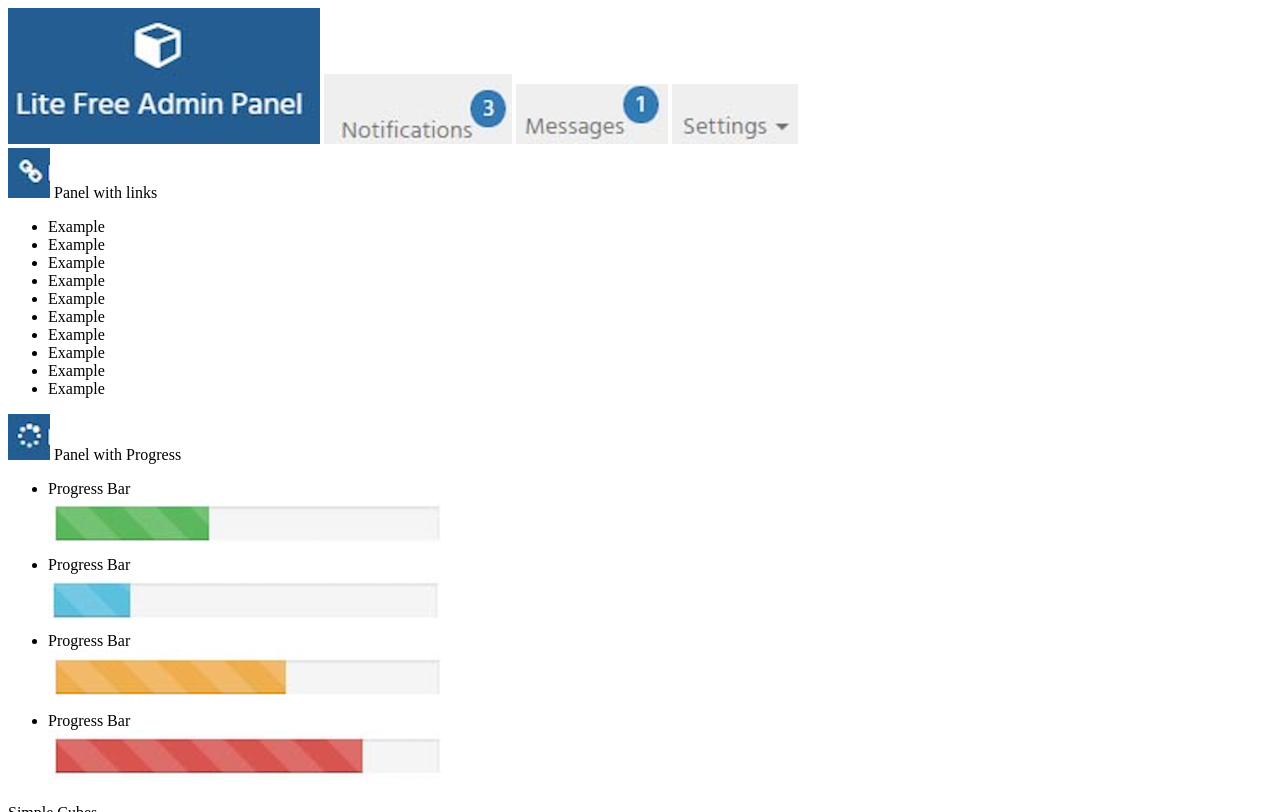
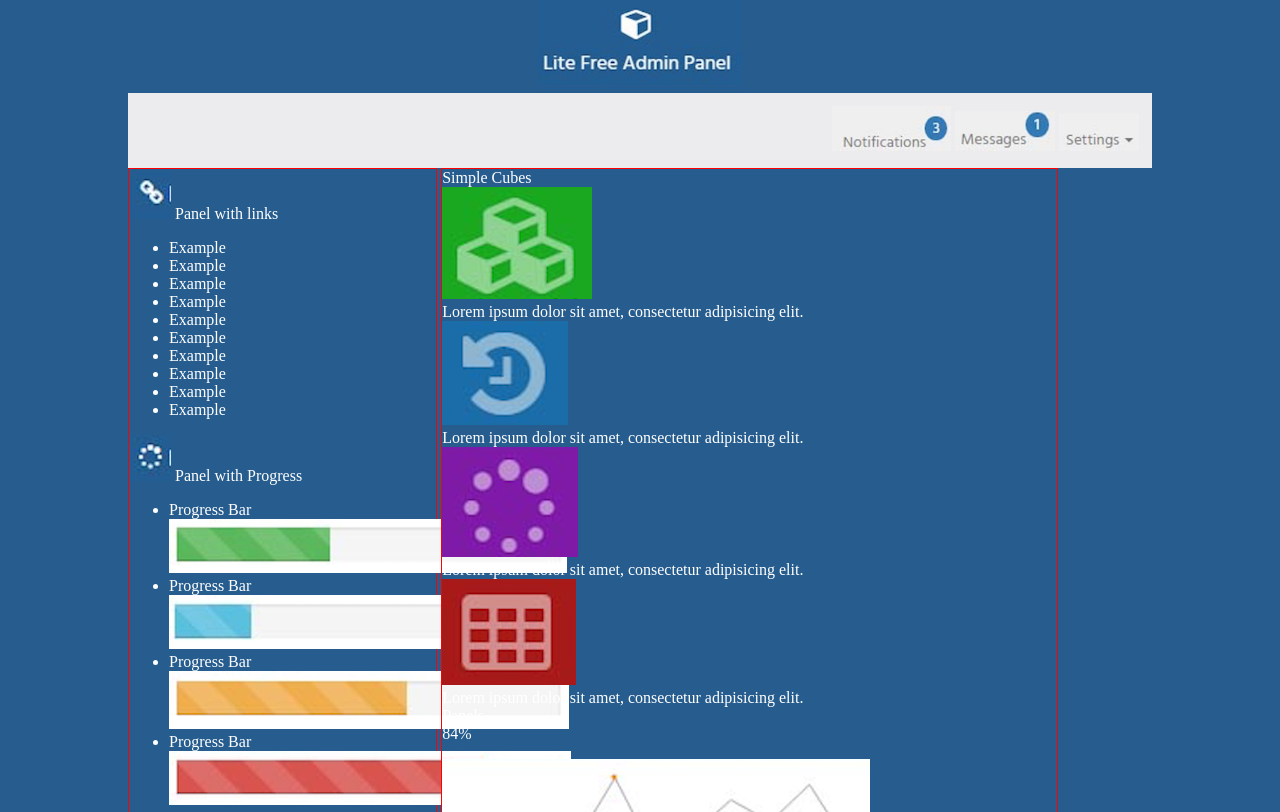
Before and after one commit to joselineem/pw2171, a plain HTML site: page practicacss04/index.html in a window 1280 px wide. Shown: the top 812 px of the page. Drawn offline with Linux system fonts and the light colour scheme.

Commit message:
Practica04css3-Parte02

```diff
--- a/practica02css/CSS/estilos.css
+++ b/practica02css/CSS/estilos.css
@@ -1,8 +1,8 @@
 body{
 	font-size: 16px; /*1em*/
 	margin:0 auto; /*centramos el body*/
-	max-width: 1078px;
-	min-width: 1078px;
+	max-width: 1024px;
+	min-width: 1024px;
 	font-family: 'Montserrat', sans-serif;
 	font-weight: Thin;
 }
--- a/practica03css/css/estilos.css
+++ b/practica03css/css/estilos.css
@@ -1,8 +1,8 @@
 body{
 	font-size: 16px;
 	margin:0 auto;
-	max-width: 1078px;
-	min-width: 1078px;
+	max-width: 1024px;
+	min-height: 1024px;
 	font-family: 'Open Sans', sans-serif;
 	font-weight: Thin;
 }
--- /dev/null
+++ b/practicacss04/css/estilos.css
@@ -0,0 +1,42 @@
+body{
+
+	color: white;
+	background: #265D8E;
+	font-size: 16px; /*1em*/
+	margin: 0 auto;
+	max-width: 1024px;
+	min-height: 1024px;
+}
+body section{
+	vertical-align: top;
+	border: 1px solid red;
+	display: inline-block;
+}
+header{
+	text-align: center;
+}
+header nav{
+	 text-align: right;
+	 padding: 13px 13px;
+}
+header img{
+	width: 20%;
+}
+#img1{
+	width: 12%;
+}
+#img2{
+	width: 10%;
+}
+#img3{
+	width: 8%;
+}
+#fondoGris{
+	background: #ECECEE;
+}
+#secc01{
+	width: 30%;
+}
+#secc02{
+	width: 60%;
+}
--- a/practicacss04/index.html
+++ b/practicacss04/index.html
@@ -3,15 +3,18 @@
 <head>
 	<meta charset="UTF-8">
 	<title>Practica 04 CSS3</title>
+	<link rel="stylesheet" href="css/estilos.css">
 </head>
 <body>
 	<header>
 		<img src="img/logo.png" alt="">
-		<img src="img/notificaciones.png" alt="">
-		<img src="img/mensajes.png" alt="">
-		<img src="img/ajustes.png" alt="">
+		<nav id="fondoGris">
+			<img src="img/notificaciones.png" alt="" id="img1">
+			<img src="img/mensajes.png" alt="" id="img2">
+			<img src="img/ajustes.png" alt="" id="img3">
+		</nav>
 	</header>
-	<section>
+	<section id="secc01">
 		<article>
 			<img src="img/logolinks.png" alt="">
 			<span>Panel with links</span>
@@ -46,13 +49,29 @@
 			</ul>
 		</article>
 	</section>
-	<section>
+	<section id="secc02">
 		<article>
 			Simple Cubes <br>
+			<article>
 				<img src="img/cubo1.png" alt="">
+				<br>
+				Lorem ipsum dolor sit amet, consectetur adipisicing elit.
+			</article>
+			<article>
 				<img src="img/cubo02.png" alt="">
+				<br>
+				Lorem ipsum dolor sit amet, consectetur adipisicing elit.
+			</article>
+			<article>
 				<img src="img/cubo03.png" alt="">
+				<br>
+				Lorem ipsum dolor sit amet, consectetur adipisicing elit.
+			</article>
+			<article>
 				<img src="img/cubo04.png" alt="">
+				<br>
+				Lorem ipsum dolor sit amet, consectetur adipisicing elit.
+			</article>
 		</article>
 		<article>
 			Panels <br>
@@ -62,17 +81,49 @@
 				Lorem ipsum dolor sit amet, consectetur adipisicing elit. Eius, minima autem quasi eaque ratione distinctio tempore ipsa veniam. Quas reprehenderit ab, sunt inventore labore optio ut dignissimos accusamus molestias quisquam.
 				<br>
 			</article>
+			<article>
 				<span>36%</span><p></p>
 				<img src="img/grafico.png" alt=""> <br>
 				Lorem ipsum dolor sit amet, consectetur adipisicing elit. Est reprehenderit asperiores magnam, voluptatum explicabo omnis facilis, inventore, perspiciatis vel, aut esse. Nesciunt distinctio voluptate veritatis corporis mollitia similique aspernatur hic.
 				<br>
 			</article>
+			<article>
 				<span>22%</span> <p></p>
 				<img src="img/grafico.png" alt=""> <br>
 				Lorem ipsum dolor sit amet, consectetur adipisicing elit. Beatae nihil incidunt facere cum ipsa explicabo est quisquam velit fuga, aliquam corporis error ea! Aliquid id asperiores, molestiae sunt dolores veritatis.
 				<br>
 			</article>
 		</article>
+		<article>
+			<article>
+				<img src="img/usuario01.png" alt="">
+				<br>
+				<span>User Example</span>
+				<br>
+				<input type="button" value="Send Message">
+			</article>
+			<article>
+				<img src="img/usuario02.png" alt="">
+				<br>
+				<span>User Example</span>
+				<br>
+				<input type="button" value="Send Message">
+			</article>
+			<article>
+				<img src="img/usuario03.png" alt="">
+				<br>
+				<span>User Example</span>
+				<br>
+				<input type="button" value="Send Message">
+			</article>
+			<article>
+				<img src="img/usuario04.png" alt="">
+				<br>
+				<span>User Example</span>
+				<br>
+				<input type="button" value="Send Message">
+			</article>
+		</article>
 	</section>
 </body>
 </html>
```
Also changed, not shown: practicacss04/ index.html (deleted, +0 -50 lines). Lines whose indentation alone changed are shown as unchanged.
